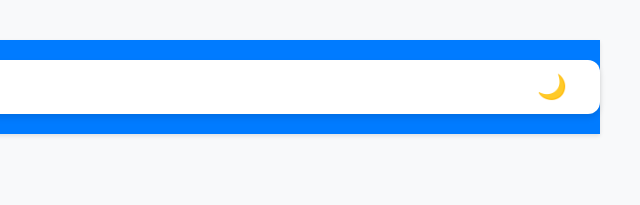
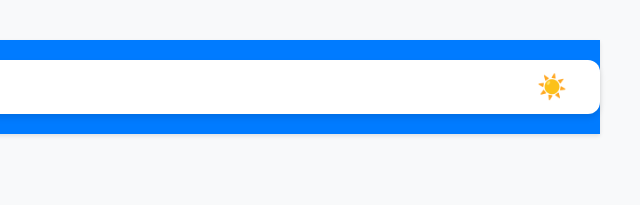
Before and after one commit to nbcr/Nexus, a plain HTML site: page app/static/feed.html in a window 1280 px wide. Shown: the top 205 px of the page, 640-1280 px from the left. Drawn offline with Linux system fonts and the light colour scheme; no server answers.

Commit message:
Fix dark mode emoji - moon for dark, sun for light

```diff
--- a/app/static/feed.html
+++ b/app/static/feed.html
@@ -100,8 +100,8 @@
         function updateToggleButton() {
             const toggleBtn = document.getElementById('dark-mode-toggle');
             const isDark = document.body.classList.contains('dark-mode');
-            console.log('Updating button. isDark:', isDark, 'will show:', isDark ? '☀️' : '🌙');
-            toggleBtn.textContent = isDark ? '☀️' : '🌙';
+            console.log('Updating button. isDark:', isDark, 'will show:', isDark ? '🌙' : '☀️');
+            toggleBtn.textContent = isDark ? '🌙' : '☀️';
         }
 
         // Initialize the feed
```
